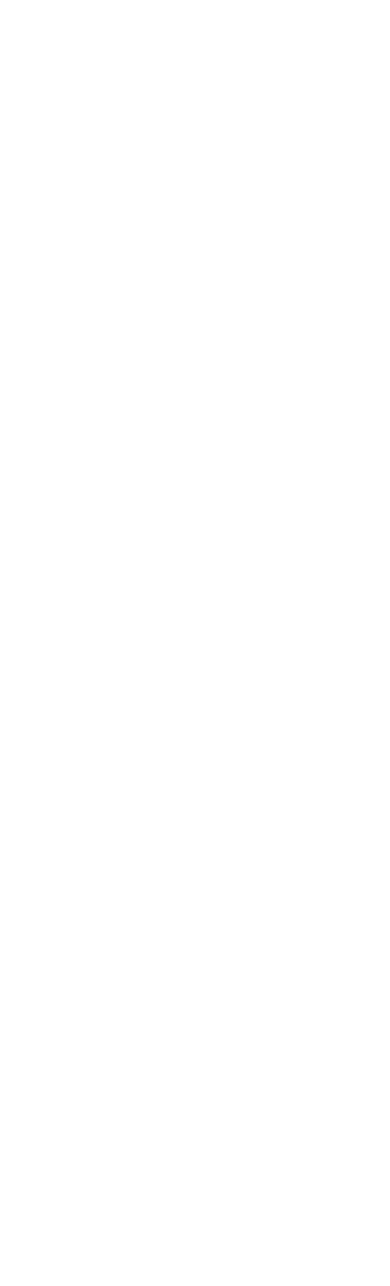
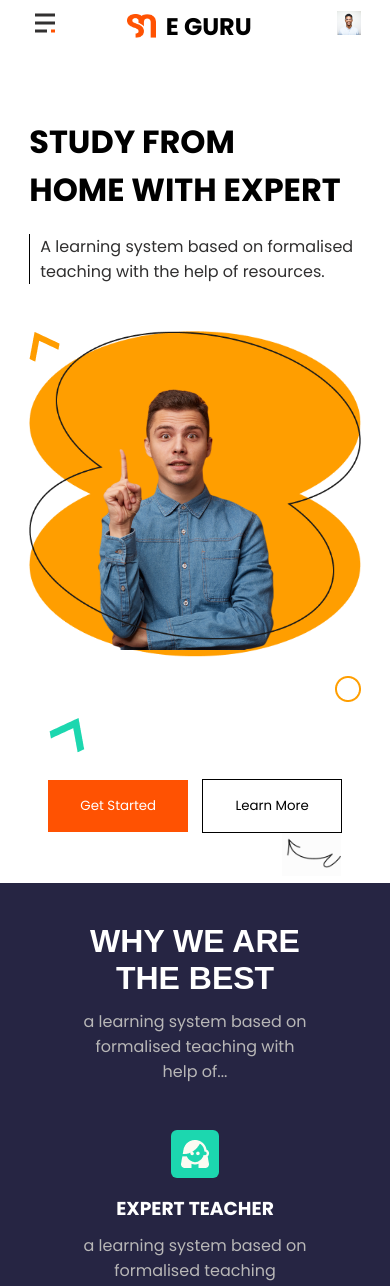
Before and after one commit to yanicodeverse/Milestone-projects, a plain HTML site: page project-1/index.html in a window 390 px wide. Shown: the top 1286 px of the page. Before the commit the page ends 844 px from the top, so only its background shows below. Drawn offline with Linux system fonts and the light colour scheme.

Commit message:
project 1 completed: E-guru

```diff
--- a/project-1/index.html
+++ b/project-1/index.html
@@ -1,14 +1,119 @@
+<!-- creating a website "E-GURU" with the help of HTML and CSS only -->
+
 <!DOCTYPE html>
 <html lang="en">
 
 <head>
-    <meta charset="UTF-8">
-    <meta name="viewport" content="width=device-width, initial-scale=1.0">
-    <title>E-guru</title>
+  <meta charset="UTF-8" />
+  <meta name="viewport" content="width=device-width, initial-scale=1.0" />
+  <title>E-Guru</title>
+  <!-- linking my CSS file -->
+  <link rel="stylesheet" href="./style.css" />
 </head>
 
 <body>
+  <header>
+    <!-- container starts  -->
+    <div class="main-container">
+      <!-- navbar starts -->
+      <nav>
+        <div class="burger-menu">
+          <img src="./assets/menu-icon.png" alt="hamburger-menu" />
+        </div>
+        <div class="logo">
+          <img src="./assets/logo.png" alt="logo" />
+          <span class="logo-text">E Guru</span>
+        </div>
+        <ul class="links">
+          <li class="item"><a href="#">Home</a></li>
+          <li class="item"><a href="#">About Us</a></li>
+          <li class="item"><a href="#">Features</a></li>
+          <li class="item"><a href="#">How it Works</a></li>
+        </ul>
+        <button class="signup">Sign Up</button>
+        <div class="profile-img">
+          <img src="./assets/user-profile.png" alt="user-profile" />
+        </div>
+      </nav>
+      <!-- navbar ends -->
+    </div>
+    <!-- container ends  -->
+  </header>
 
+  <main>
+    <!-- container starts -->
+    <div class="main-container">
+      <!-- hero-section starts -->
+      <div class="hero-section">
+        <!-- content starts -->
+        <div class="content">
+          <h1>
+            Study from <br />
+            home with expert
+          </h1>
+          <p>
+            A learning system based on formalised teaching with the help of
+            resources.
+          </p>
+        </div>
+        <!-- content ends -->
+
+        <!-- image starts -->
+        <div class="image">
+          <img class="background" src="./assets/main-image-bg.png" alt="background" />
+          <img class="pattern" src="./assets/main-image-pattern.png" alt="pattern" />
+          <img class="boy" src="./assets/main-image.png" alt="boy" />
+          <img class="green-arrow" src="./assets/green-arrow.png" alt="green-arrow" />
+          <img class="orange-arrow" src="./assets/orange-arrow.png" alt="orange-arrow" />
+          <img class="circle" src="./assets/circle.png" alt="circle" />
+        </div>
+        <!-- image ends -->
+
+        <!-- buttons starts -->
+        <div class="buttons">
+          <button class="get-start">Get Started</button>
+          <button class="learn-more">Learn More</button> <br />
+          <img src="./assets/curve-arrow.png" alt="curve-arrow" />
+        </div>
+        <!-- buttons ends -->
+      </div>
+
+      <!-- hero-section ends -->
+    </div>
+    <!-- container ends -->
+  </main>
+
+  <footer>
+    <!-- container starts -->
+    <div class="main-container">
+      <!-- services starts -->
+      <div class="services">
+        <div class="speciality box">
+          <h2>Why we are the best</h2>
+          <p>
+            a learning system based on formalised teaching with help of...
+          </p>
+        </div>
+        <div class="service box">
+          <img src="./assets/vector3.png" alt="vector3" />
+          <h3>Expert teacher</h3>
+          <p>a learning system based on formalised teaching</p>
+        </div>
+        <div class="service box">
+          <img src="./assets/vector2.png" alt="vector2" />
+          <h3>online courses</h3>
+          <p>a learning system based on formalised teaching</p>
+        </div>
+        <div class="service box">
+          <img src="./assets/vector1.png" alt="vector1" />
+          <h3>24/7 support</h3>
+          <p>a learning system based on formalised teaching</p>
+        </div>
+      </div>
+      <!-- services ends -->
+    </div>
+    <!-- container ends -->
+  </footer>
 </body>
 
 </html>
--- a/project-1/style.css
+++ b/project-1/style.css
@@ -0,0 +1,327 @@
+/* This css files handles stylings of big screen devices */
+/* global settings */
+@import url('https://fonts.googleapis.com/css2?family=Poppins:wght@400;500;600;700&family=Roboto:wght@400;500;700;900&display=swap');
+
+* {
+  margin: 0;
+  padding: 0;
+  box-sizing: border-box;
+  font-family: 'Poppins', sans-serif;
+}
+
+:root {
+  --orange: #ff5202;
+  --lightGrey: #a6a2a2;
+  --normalGrey: #b8b7b7;
+  --darkBlue: #262543;
+}
+
+.main-container {
+  width: 85%;
+  margin: auto;
+  height: 100%;
+}
+
+/* header section design */
+header {
+  height: 14vh;
+}
+
+/* navbar section design */
+.burger-menu {
+  display: none;
+}
+
+nav {
+  display: flex;
+  justify-content: space-between;
+  padding: 2% 0;
+  align-items: center;
+  font-weight: 500;
+}
+
+/* ------ */
+.logo {
+  display: flex;
+  align-items: center;
+}
+
+.logo-text {
+  padding-left: 10px;
+  text-transform: uppercase;
+  font-weight: bold;
+  font-size: 1.5rem;
+}
+
+.profile-img {
+  display: none;
+}
+
+/* ------ */
+.links {
+  display: flex;
+  gap: 30px;
+}
+
+.links .item {
+  list-style: none;
+}
+
+.links .item a {
+  text-decoration: none;
+  color: var(--lightGrey);
+}
+
+.links .item a:hover {
+  color: var(--orange);
+}
+
+/* ------ */
+nav button {
+  padding: 1% 2%;
+  background-color: #fff;
+  border: 1px solid #000;
+}
+
+/* hero-section design */
+.hero-section {
+  display: grid;
+  grid-template-columns: 60% 40%;
+  grid-template-rows: 70% 30%;
+}
+
+/* ----- */
+.content {
+  grid-column-start: 1;
+  grid-column-end: 2;
+  grid-row-start: 1;
+  grid-row-end: 2;
+  padding-right: 20%;
+  display: flex;
+  flex-direction: column;
+  align-items: center;
+  justify-content: center;
+}
+
+.content h1 {
+  font-size: 3.5rem;
+  text-transform: uppercase;
+}
+
+.content p {
+  color: #302f2f;
+  border-left: 1px solid #000;
+  padding-left: 10px;
+  margin: 20px 0;
+}
+
+/* ----- */
+.buttons {
+  grid-column-start: 1;
+  grid-column-end: 2;
+  grid-row-start: 2;
+  grid-row-end: 3;
+  position: relative;
+}
+
+.buttons .get-start {
+  border: none;
+  background-color: var(--orange);
+  padding: 1rem 2rem;
+  color: #fff;
+  margin-right: 10px;
+}
+
+.buttons img {
+  position: absolute;
+  bottom: 0;
+  right: 15vw;
+  width: 20%;
+}
+
+.buttons .learn-more {
+  border: 1px solid #000;
+  background-color: #fff;
+  padding: 1rem 2rem;
+}
+
+/* ----- */
+.image {
+  margin: 8% 0;
+  grid-column-start: 2;
+  grid-column-end: 3;
+  grid-row-start: 1;
+  grid-row-end: 3;
+  position: relative;
+  min-height: 75vh;
+}
+
+.image img {
+  position: absolute;
+}
+
+.pattern {
+  z-index: 2;
+}
+
+.boy {
+  top: 10vh;
+  left: 7vw;
+  width: 60%;
+}
+
+.green-arrow {
+  bottom: 0;
+  left: 5vw;
+}
+
+.circle {
+  bottom: 6vh;
+  right: 0;
+}
+
+/* footer section design */
+footer {
+  background-color: var(--darkBlue);
+  color: #fff;
+}
+
+.services {
+  padding: 5% 0;
+  display: flex;
+  justify-content: space-between;
+}
+
+.services .box {
+  flex: 0.2;
+}
+
+.speciality h2 {
+  font-size: 2rem;
+  text-transform: uppercase;
+  font-family: 'Montserrat', sans-serif;
+}
+
+.speciality p {
+  margin-top: 5%;
+  color: var(--normalGrey);
+}
+
+.service img {
+  background-color: palegreen;
+  padding: 10px;
+  border-radius: 6px;
+}
+
+.service:nth-child(2) img {
+  background-color: #1cd7af;
+}
+
+.service:nth-child(3) img {
+  background-color: #fc5b11;
+}
+
+.service:nth-child(4) img {
+  background-color: #525bf1;
+}
+
+.service h3 {
+  margin: 4% 0;
+  text-transform: uppercase;
+}
+
+.service p {
+  color: var(--normalGrey);
+}
+
+/* This css files handles stylings of mobile devices  */
+@media only screen and (max-width: 576px) {
+
+  /* navbar responsive design */
+  .burger-menu {
+    display: block;
+  }
+
+  .profile-img {
+    display: block;
+  }
+
+  .logo img {
+    width: 20%;
+  }
+
+  .links {
+    display: none;
+  }
+
+  nav button {
+    display: none;
+  }
+
+  /* hero-section design */
+  .hero-section {
+    grid-template-columns: 100%;
+    grid-template-rows: repeat(3, auto);
+  }
+
+  .content {
+    grid-column-start: 1;
+    grid-column-end: 2;
+    grid-row-start: 1;
+    grid-row-end: 3;
+    padding-right: 0;
+    justify-content: left;
+    align-items: start;
+  }
+
+  .content h1 {
+    font-size: 2rem;
+  }
+
+  .image {
+    grid-column-start: 1;
+    grid-column-end: 2;
+    grid-row-start: 3;
+    grid-row-end: 4;
+    min-height: 50vh;
+  }
+
+  .image img {
+    object-fit: contain;
+    width: auto;
+  }
+
+  .image .background,
+  .image .pattern {
+    width: 100%;
+  }
+
+  .boy {
+    top: 6vh;
+    left: 15vw;
+  }
+
+  .buttons {
+    grid-column-start: 1;
+    grid-column-end: 2;
+    grid-row-start: 4;
+    grid-row-end: 5;
+    margin: 0 auto;
+  }
+
+  .buttons img {
+    position: relative;
+    left: 60vw;
+  }
+
+  /* footer responsive design */
+  .services {
+    flex-direction: column;
+    text-align: center;
+  }
+
+  .services .box {
+    width: 70%;
+    margin: 7% auto;
+  }
+}
```
Also changed, not shown: project-1/assets/circle.png (added), project-1/assets/curve-arrow.png (added), project-1/assets/green-arrow.png (added), project-1/assets/logo.png (added), project-1/assets/main-image-bg.png (added), project-1/assets/main-image-pattern.png (added), project-1/assets/main-image.png (added), project-1/assets/menu-icon.png (added), project-1/assets/orange-arrow.png (added), project-1/assets/user-profile.png (added), project-1/assets/vector1.png (added), project-1/assets/vector2.png (added), project-1/assets/vector3.png (added).
